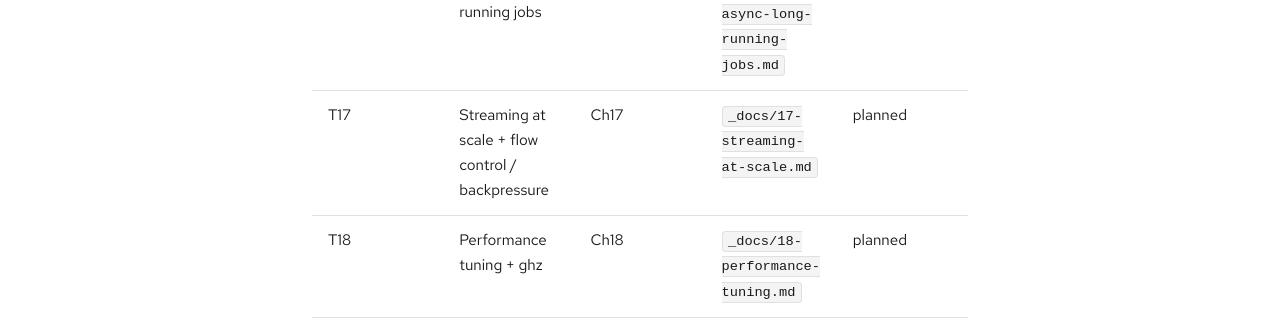
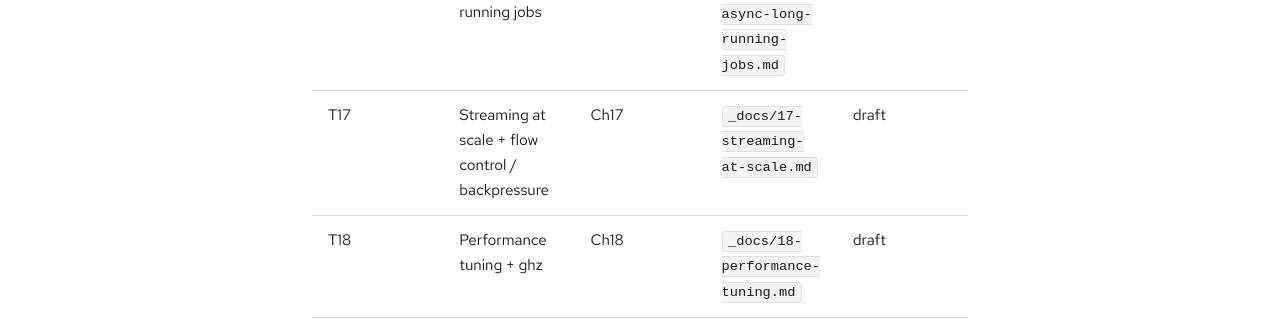
Before and after one commit to patterncatalyst/api-patterns-and-practices-grpc, a Jekyll site: the page built from _plans/coverage-matrix.md, in a window 1280 px wide and 900 px high, scrolled down 2505 px. Shown: the part 155-487 px from the top of the window. Built offline with Jekyll 4.4.1, drawn with Linux system fonts in a browser that asks for light colours; some web fonts are replaced; some of the changed text lies outside the part shown.

Commit message:
docs(r07): Ch17/Ch18 coverage -> draft; add examples index rows

```diff
--- a/_plans/coverage-matrix.md
+++ b/_plans/coverage-matrix.md
@@ -34,8 +34,8 @@ while still guaranteeing no mapped-and-claimed chapter silently disappears.
 | T14 | Evolution / versioning + buf breaking + BSR | Ch14 | `_docs/14-evolution-and-versioning.md` | verified |
 | T15 | Backend I/O concurrency | Ch15 | `_docs/15-backend-io-concurrency.md` | verified |
 | T16 | Async / long-running jobs | Ch16 | `_docs/16-async-long-running-jobs.md` | verified |
-| T17 | Streaming at scale + flow control / backpressure | Ch17 | `_docs/17-streaming-at-scale.md` | planned |
-| T18 | Performance tuning + ghz | Ch18 | `_docs/18-performance-tuning.md` | planned |
+| T17 | Streaming at scale + flow control / backpressure | Ch17 | `_docs/17-streaming-at-scale.md` | draft |
+| T18 | Performance tuning + ghz | Ch18 | `_docs/18-performance-tuning.md` | draft |
 | T19 | TLS / mTLS | Ch19 | `_docs/19-tls-mtls.md` | planned |
 | T20 | AuthN / AuthZ (JWT/OAuth2, per-call, interceptors) | Ch20 | `_docs/20-authn-authz.md` | planned |
 | T21 | Observability (OTel / Prometheus / Grafana / Tempo) | Ch21 | `_docs/21-observability.md` | planned |
@@ -75,8 +75,8 @@ while still guaranteeing no mapped-and-claimed chapter silently disappears.
 | 14 | `_docs/14-evolution-and-versioning.md` | Part 5 | verified |
 | 15 | `_docs/15-backend-io-concurrency.md` | Part 6 | verified |
 | 16 | `_docs/16-async-long-running-jobs.md` | Part 6 | verified |
-| 17 | `_docs/17-streaming-at-scale.md` | Part 7 | planned |
-| 18 | `_docs/18-performance-tuning.md` | Part 7 | planned |
+| 17 | `_docs/17-streaming-at-scale.md` | Part 7 | draft |
+| 18 | `_docs/18-performance-tuning.md` | Part 7 | draft |
 | 19 | `_docs/19-tls-mtls.md` | Part 8 | planned |
 | 20 | `_docs/20-authn-authz.md` | Part 8 | planned |
 | 21 | `_docs/21-observability.md` | Part 9 | planned |
```
Also changed, not shown: _example_pages/index.md (+2 -0 lines).
